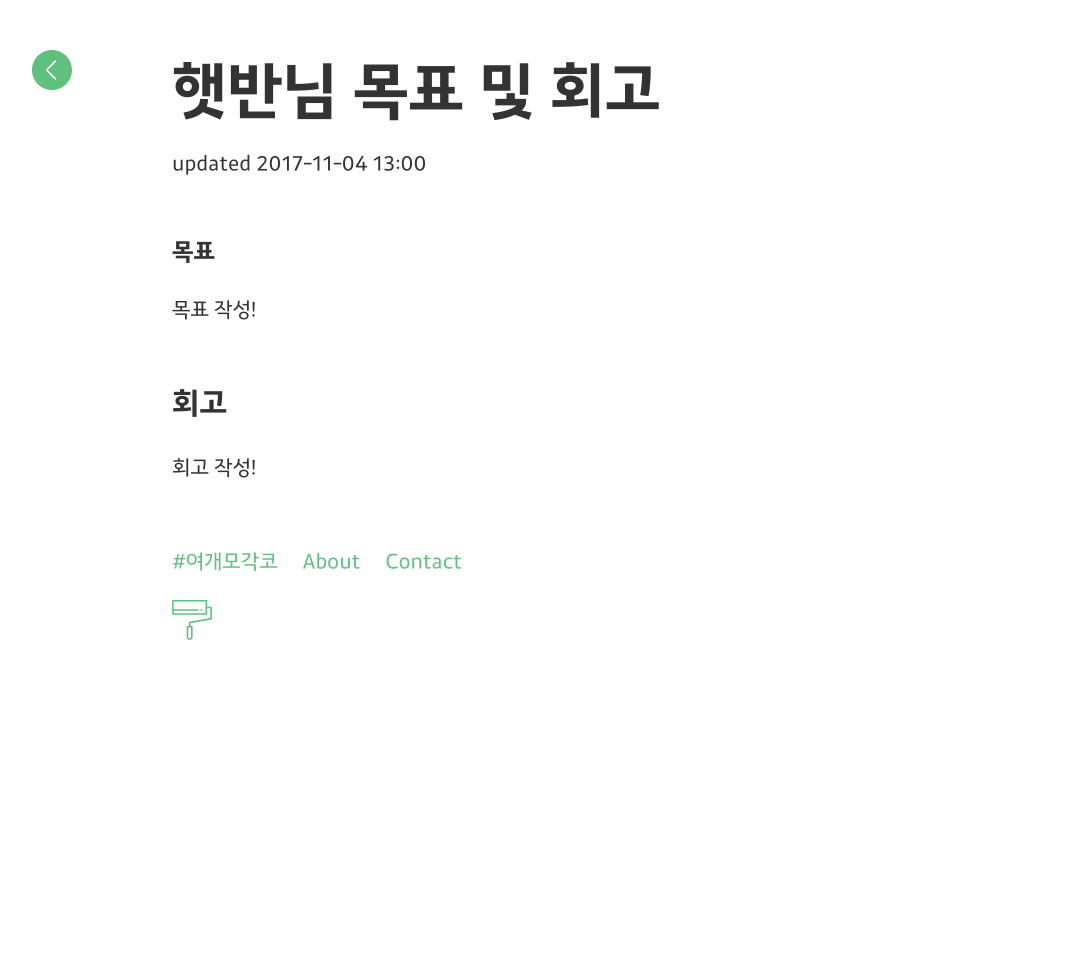
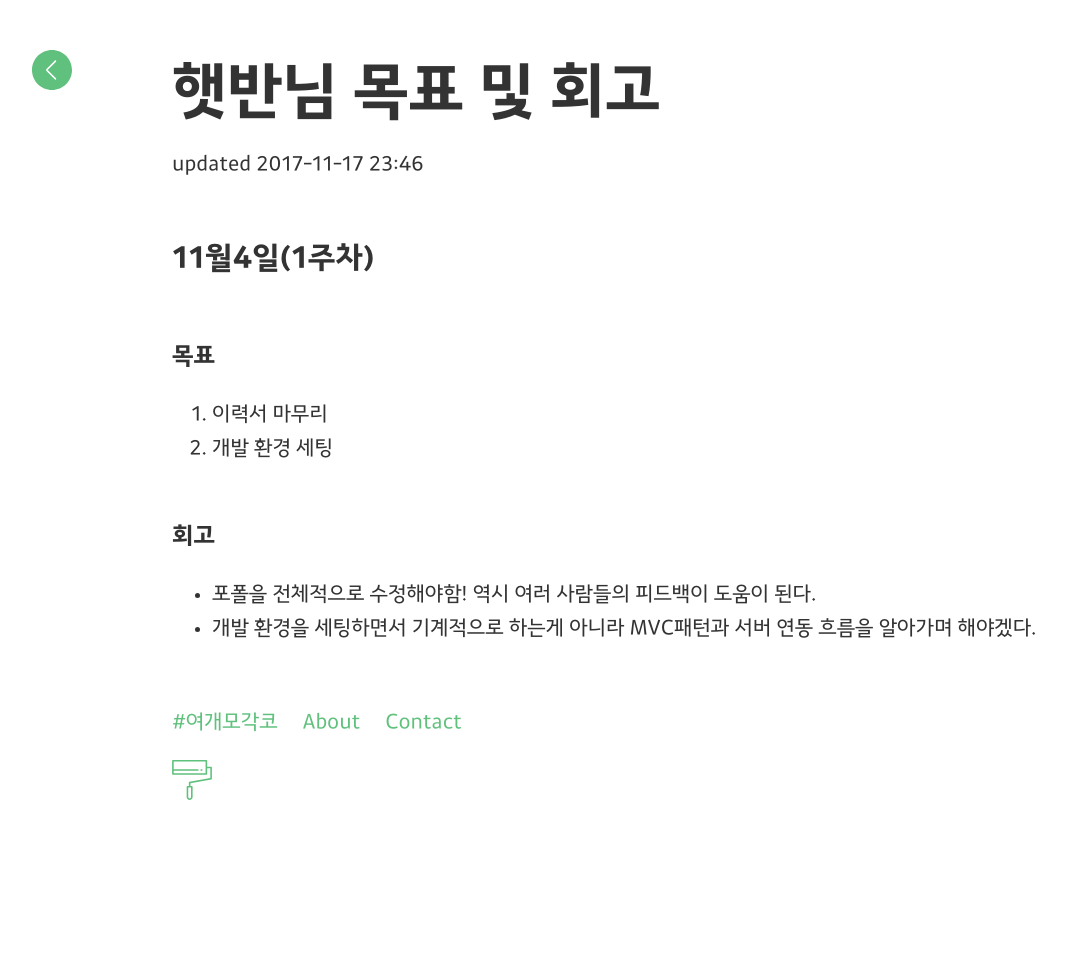
Before and after one commit to yeogaemogaco/retrospective-2nd, a Jekyll site: the page built from _posts/2017-11-04-sumsum27.md, in a window 1280 px wide. Shown: the whole page, without its empty margins (18-1084 px from the left). Built offline with Jekyll 4.4.1, drawn with Linux system fonts in a browser that asks for light colours.

Commit message:
[추가] 햇반 1주차 목표 및 회고 추가

```diff
--- a/_posts/2017-11-04-sumsum27.md
+++ b/_posts/2017-11-04-sumsum27.md
@@ -2,11 +2,19 @@
 layout: post
 title: "햇반님 목표 및 회고"
 author: sumsum27
-date: 2017-11-04 13:00
+date: 2017-11-17 23:46
 ---
 
+
+
+## 11월4일(1주차)
+
 ### 목표
-목표 작성!
 
-## 회고
-회고 작성!
+1. 이력서 마무리
+2. 개발 환경 세팅
+
+### 회고
+
+- 포폴을 전체적으로 수정해야함! 역시 여러 사람들의 피드백이 도움이 된다.
+- 개발 환경을 세팅하면서 기계적으로 하는게 아니라 MVC패턴과 서버 연동 흐름을 알아가며 해야겠다.
```
